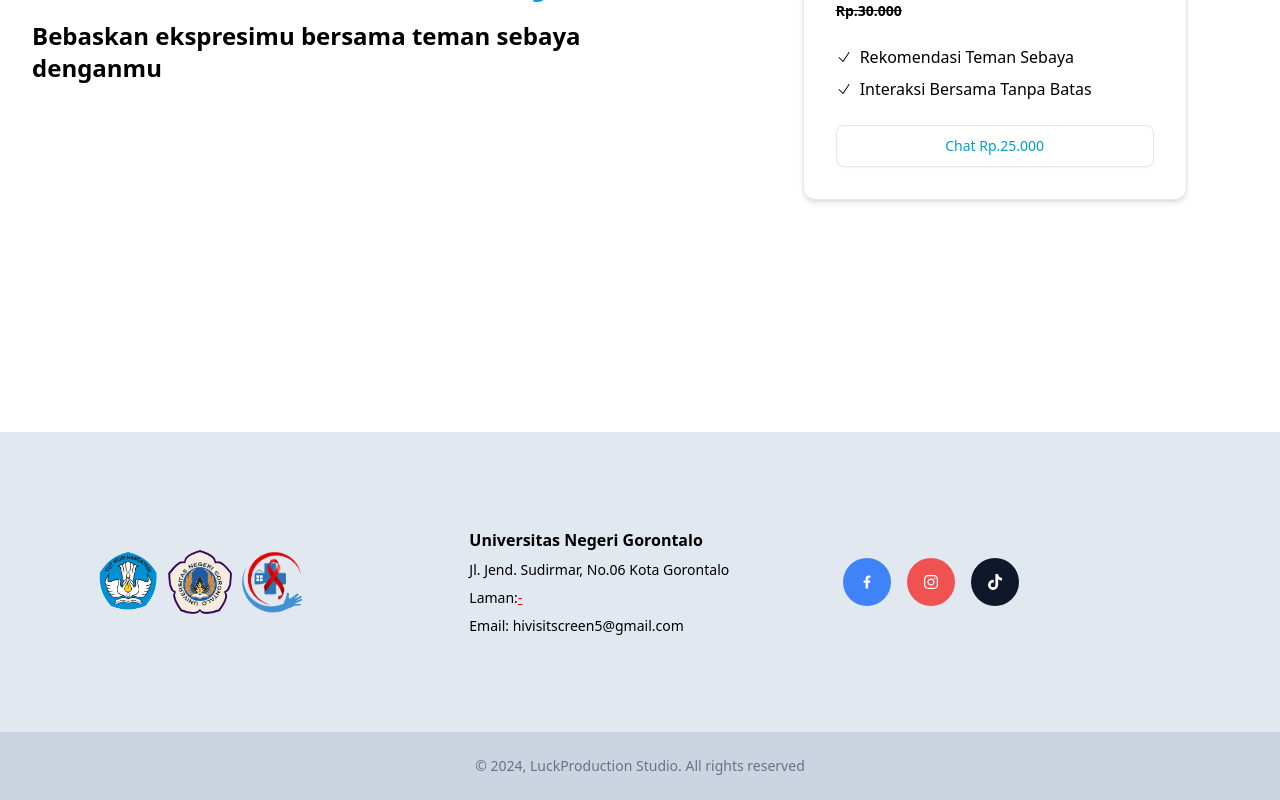
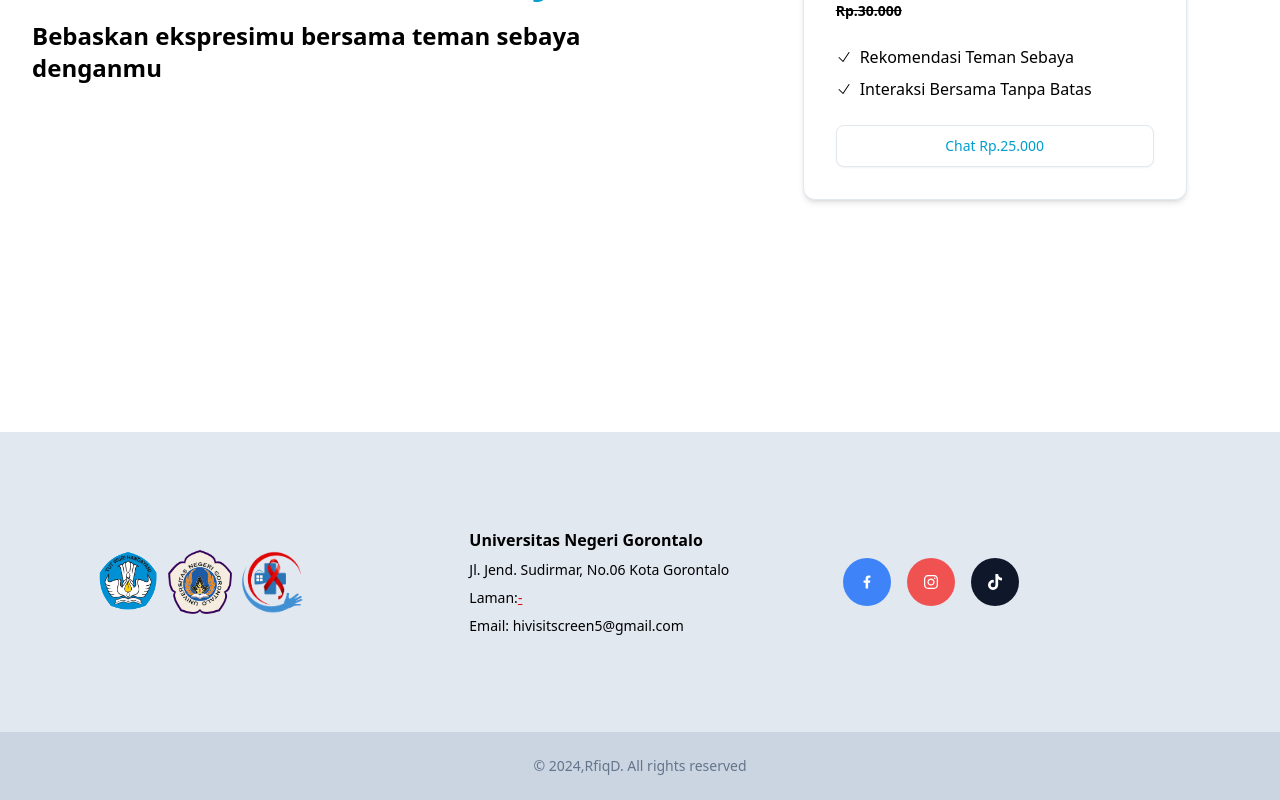
Before and after one commit to OnyanPokon/hiv-kesmas, a React (Vite) app: page /teman in a window 1280 px wide. Shown: the part 368-1168 px from the top of the page. Built offline with nearby package versions, Linux system fonts and the light colour scheme.

Commit message:
feat: adding github cc

```diff
--- a/src/components/Footer/Footer.jsx
+++ b/src/components/Footer/Footer.jsx
@@ -1,7 +1,9 @@
 /* eslint-disable jsx-a11y/anchor-is-valid */
 /* eslint-disable jsx-a11y/control-has-associated-label */
 import React from 'react';
-import { FaFacebookF, FaInstagram, FaTiktok, FaYoutube } from 'react-icons/fa';
+import {
+  FaFacebookF, FaInstagram, FaTiktok, FaYoutube,
+} from 'react-icons/fa';
 
 function Footer() {
   return (
@@ -49,7 +51,11 @@ function Footer() {
         </div>
       </div>
       <div className="w-full bg-slate-300 flex items-center justify-center p-6">
-        <p className="text-sm text-slate-500">© 2024, LuckProduction Studio. All rights reserved</p>
+        <p className="text-sm text-slate-500">
+          © 2024,
+          <a href="https://github.com/OnyanPokon">RfiqD</a>
+          . All rights reserved
+        </p>
       </div>
     </footer>
   );
```
